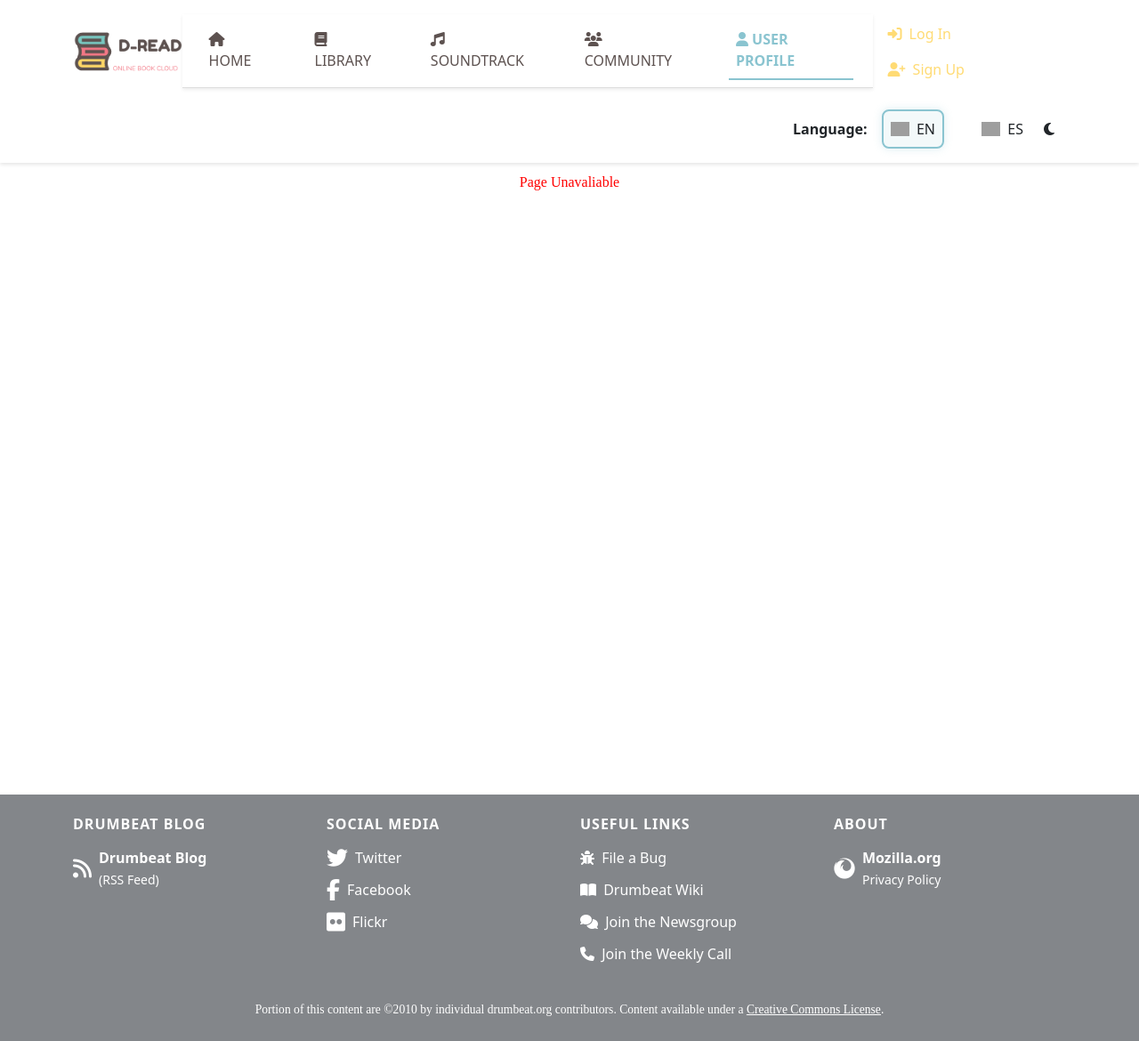
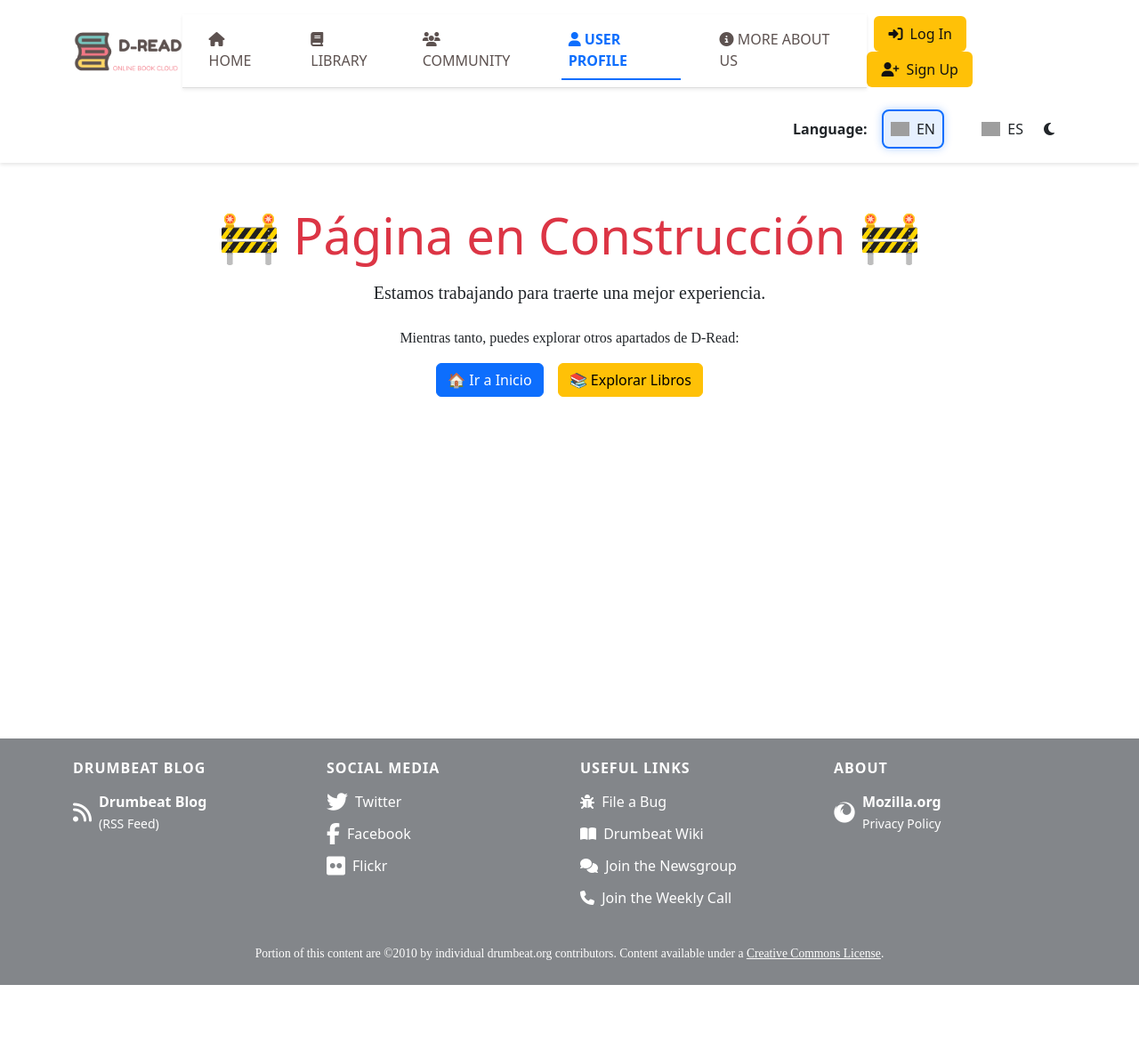
Before and after one commit to pereprior/D-Read, a PHP site: page /profile.php in a window 1280 px wide. Shown: the whole page at 89% size. After the commit the page ends 1107 px from the top, so only its background shows below. Run offline with PHP 8.4, Linux system fonts and the light colour scheme; some libraries are stand-ins or nearby versions; grey boxes are pictures that could not be loaded.

Commit message:
optimizar plantillas

```diff
--- a/public/css/styles.css
+++ b/public/css/styles.css
@@ -46,17 +46,22 @@ header nav a {
 }
 
 header nav a:hover {
-  color: #8AC4D0; /* Cambia el color del enlace al pasar el cursor */
+  color: #0d6efd; /* Cambia el color del enlace al pasar el cursor */
 }
 
 header .btn-warning {
-  background-color: #8AC4D0;
+  background-color: #ffc107;
+  color: #121212;
   border: none;
   transition: background-color 0.3s;
 }
+header .btn-warning i {
+  color: #121212 !important;
+}
 
 header .btn-warning:hover {
-  background-color: rgb(101.6158536585, 177.6524390244, 193.3841463415);
+  background-color: rgb(211, 158.25, 0);
+  color: #121212;
 }
 
 .header-title img {
@@ -105,18 +110,18 @@ header .btn-warning:hover {
   transition: all 0.3s ease-in-out;
 }
 .pages-nav .navbar-nav .nav-item .nav-link:hover {
-  color: #8AC4D0;
+  color: #0d6efd;
   text-decoration: none;
-  background-color: rgba(138, 196, 208, 0.1);
+  background-color: rgba(13, 110, 253, 0.1);
   border-radius: 0.25rem;
 }
 .pages-nav .navbar-nav .nav-item .nav-link.active {
-  color: #8AC4D0;
+  color: #0d6efd;
   font-weight: bold;
-  border-bottom: 2px solid #8AC4D0;
+  border-bottom: 2px solid #0d6efd;
 }
 .pages-nav .navbar-nav .nav-item .nav-link.active i {
-  color: #8AC4D0;
+  color: #0d6efd;
 }
 @media (max-width: 600px) {
   .pages-nav .navbar-nav .nav-item .nav-link {
@@ -125,11 +130,7 @@ header .btn-warning:hover {
 }
 .pages-nav li#current a {
   font-weight: 400;
-  color: #8AC4D0;
-}
-
-.nav .nav-item a {
-  color: #FFDB74;
+  color: #0d6efd;
 }
 
 .heading, .sub-heading {
@@ -143,7 +144,7 @@ header .btn-warning:hover {
 }
 
 .heading-primary {
-  color: #8AC4D0;
+  color: #0d6efd;
 }
 
 .heading-secondary {
@@ -177,8 +178,7 @@ header .btn-warning:hover {
   transition: all 0.3s ease;
 }
 .language-selector .flag-selector label:hover {
-  background-color: #f0f8ff;
-  border-color: rgb(210.7682926829, 232.6951219512, 237.2317073171);
+  border-color: rgb(114.1639344262, 170.6147540984, 253.8360655738);
   transform: scale(1.05);
 }
 @media (max-width: 600px) {
@@ -189,7 +189,7 @@ header .btn-warning:hover {
 }
 .language-selector .flag-selector i {
   font-size: 1.25rem;
-  color: #8AC4D0;
+  color: #0d6efd;
 }
 @media (max-width: 600px) {
   .language-selector .flag-selector i {
@@ -197,9 +197,9 @@ header .btn-warning:hover {
   }
 }
 .language-selector .flag-selector input[type=radio]:checked + label {
-  border-color: #8AC4D0;
-  background-color: rgba(138, 196, 208, 0.1);
-  box-shadow: 0 0 10px rgba(138, 196, 208, 0.3);
+  border-color: #0d6efd;
+  background-color: rgba(13, 110, 253, 0.1);
+  box-shadow: 0 0 10px rgba(13, 110, 253, 0.3);
 }
 .language-selector .flag-selector + .flag-selector {
   margin-left: 1rem;
@@ -249,7 +249,7 @@ header .btn-warning:hover {
   transition: background-color 0.3s ease;
 }
 .slick-slider .slick-dots li button:hover, .slick-slider .slick-dots li button.slick-active {
-  background-color: #8AC4D0;
+  background-color: #0d6efd;
 }
 .slick-slider .slick-arrow {
   position: absolute;
--- a/public/js/jquery/languageSelector.js
+++ b/public/js/jquery/languageSelector.js
@@ -3,7 +3,7 @@ $(document).ready(function() {
         en: {
             home: '<i class="fas fa-home"></i> Home',
             library: '<i class="fas fa-book"></i> Library',
-            soundtrack: '<i class="fas fa-music"></i> Soundtrack',
+            about: '<i class="fas fa-info-circle"></i> About Us',
             community: '<i class="fas fa-users"></i> Community',
             profile: '<i class="fas fa-user"></i> Profile',
             login: '<i class="fas fa-sign-in-alt"></i> Log In',
@@ -14,7 +14,7 @@ $(document).ready(function() {
         es: {
             home: '<i class="fas fa-home"></i> Inicio',
             library: '<i class="fas fa-book"></i> Biblioteca',
-            soundtrack: '<i class="fas fa-music"></i> Banda Sonora',
+            about: '<i class="fas fa-info-circle"></i> Conócenos',
             community: '<i class="fas fa-users"></i> Comunidad',
             profile: '<i class="fas fa-user"></i> Perfil',
             login: '<i class="fas fa-sign-in-alt"></i> Iniciar Sesión',
@@ -30,7 +30,7 @@ $(document).ready(function() {
 
         $('#home').html(text.home);
         $('#library').html(text.library);
-        $('#soundtrack').html(text.soundtrack);
+        $('#about').html(text.about);
         $('#community').html(text.community);
         $('#profile').html(text.profile);
         $('#login').html(text.login);
--- a/public/profile.php
+++ b/public/profile.php
@@ -2,15 +2,9 @@
 $title = "User Profile | D-Read";
 $current_page = 'profile';
 ob_start();
-?>
 
-<div style="height: 700px; text-align: center; margin-top: 10px">
+include('templates/partials/error.html');
 
-    <p style="color: red;">Page Unavaliable</p>
-
-</div>
-
-<?php
 $content = ob_get_clean();
 include('templates/base.php');
 ?>
--- a/public/scss/_components.scss
+++ b/public/scss/_components.scss
@@ -12,12 +12,18 @@ header nav a:hover {
     color: variables.$primary-color; /* Cambia el color del enlace al pasar el cursor */
 }
 header .btn-warning {
-    background-color: variables.$primary-color;
+    background-color: variables.$tertiary-color;
+    color: variables.$dark-bg-color;
     border: none;
     transition: background-color 0.3s;
+
+    i {
+        color: variables.$dark-bg-color !important;
+    }
 }
 header .btn-warning:hover {
-    background-color: darken(variables.$primary-color, 10%);
+    background-color: darken(variables.$tertiary-color, 10%);
+    color: variables.$dark-bg-color;
 }
 
 .header-title {
@@ -97,14 +103,6 @@ header .btn-warning:hover {
     }
 }
 
-.nav {
-    .nav-item {
-        a {
-            color: variables.$tertiary-color;
-        }
-    }
-}
-
 // Headings
 .heading, .sub-heading {
     font-family: variables.$font-family-base;
@@ -152,7 +150,6 @@ header .btn-warning:hover {
             transition: all 0.3s ease;
 
             &:hover {
-                background-color: #f0f8ff;
                 border-color: lighten(variables.$primary-color, 20%);
                 transform: scale(1.05);
             }
--- a/public/scss/_variables.scss
+++ b/public/scss/_variables.scss
@@ -6,9 +6,9 @@ $font-weight-regular: 400;
 $font-weight-bold: 700;
 
 // Colores
-$primary-color: #8AC4D0;
+$primary-color: #0d6efd;
 $secondary-color: #F4A8A8;
-$tertiary-color: #FFDB74;
+$tertiary-color: #ffc107;
 $bg-color: #F9F9F9;
 $contrast-color: #4D4D4D;
 $text-color: #5D5250;
--- /dev/null
+++ b/public/templates/partials/error.html
@@ -0,0 +1,12 @@
+<div class="container text-center mt-5 mb-5">
+    <h1 class="display-4 text-danger">🚧 Página en Construcción 🚧</h1>
+    <p class="lead mt-3">Estamos trabajando para traerte una mejor experiencia.</p>
+
+    <p class="mt-4">Mientras tanto, puedes explorar otros apartados de D-Read:</p>
+
+    <div class="d-flex justify-content-center gap-3 mt-3">
+        <a href="index.php" class="btn btn-primary">🏠 Ir a Inicio</a>
+        <a href="books.php" class="btn btn-warning">📚 Explorar Libros</a>
+    </div>
+</div>
+<br><br><br><br><br><br><br><br><br><br><br><br><br><br>
--- a/public/templates/partials/header.php
+++ b/public/templates/partials/header.php
@@ -21,11 +21,6 @@
                       </a>
                   </li>
                   <li class="nav-item">
-                      <a href="sound.php" id="soundtrack" class="nav-link text-uppercase <?= ($current_page == 'soundtrack') ? 'active' : '' ?>">
-                          <i class="fas fa-music"></i> SoundTrack
-                      </a>
-                  </li>
-                  <li class="nav-item">
                       <a href="community.php" id="community" class="nav-link text-uppercase <?= ($current_page == 'community') ? 'active' : '' ?>">
                           <i class="fas fa-users"></i> Community
                       </a>
@@ -35,6 +30,11 @@
                           <i class="fas fa-user"></i> User Profile
                       </a>
                   </li>
+                  <li class="nav-item">
+                    <a href="about.php" id="about" class="nav-link text-uppercase <?= ($current_page == 'about') ? 'active' : '' ?>">
+                        <i class="fas fa-info-circle"></i> More About Us
+                    </a>
+                </li>
                 </ul>
             </div>
           </nav>
@@ -47,18 +47,18 @@
                           <span class="nav-link fw-bold">Welcome, <?= htmlspecialchars($_SESSION['user']['username']); ?></span>
                       </li>
                       <li class="nav-item">
-                          <a href="logout.php" id="logout" class="nav-link">
+                          <a href="logout.php" id="logout" class="nav-link btn btn-warning">
                               <i class="fas fa-sign-out-alt me-1"></i> Logout
                           </a>
                       </li>
                   <?php else: ?>
-                      <li class="nav-item">
-                          <a href="login.php" id="login" class="nav-link">
+                      <li class="nav-item mx-2">
+                          <a href="login.php" id="login" class="nav-link btn btn-warning">
                               <i class="fas fa-sign-in-alt me-1"></i> Log In
                           </a>
                       </li>
                       <li class="nav-item">
-                          <a href="register.php" id="signup" class="nav-link">
+                          <a href="register.php" id="signup" class="nav-link btn btn-warning">
                               <i class="fas fa-user-plus me-1"></i> Sign Up
                           </a>
                       </li>
```
Also changed, not shown: public/about.php (added, +10 -0 lines), public/sound.php (deleted, +0 -16 lines), 1 other file.
